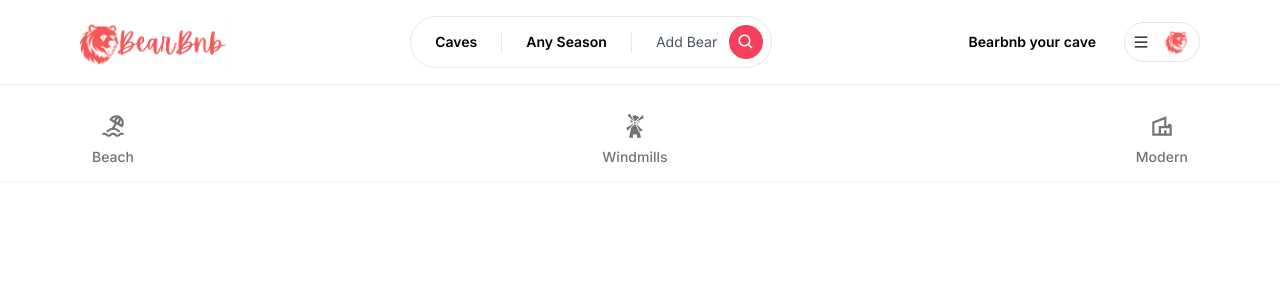
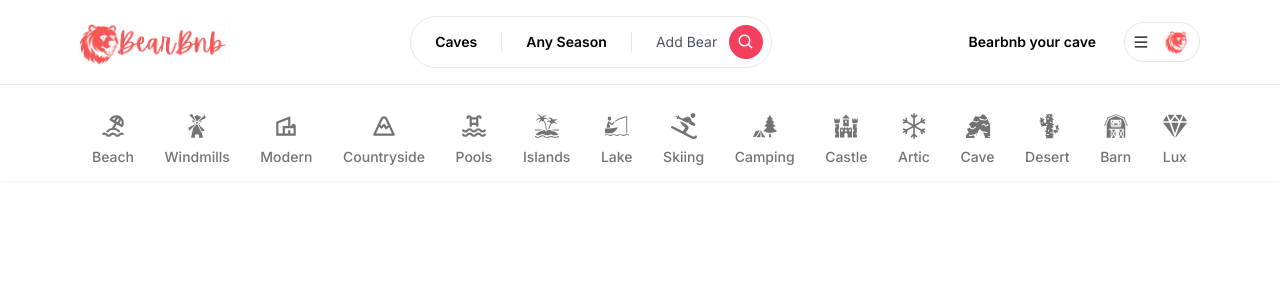
Before and after one commit to AndrewGalicia/CloneBnB, a Next.js app: page / in a window 1280 px wide. Shown: the top 300 px of the page. Built offline with nearby package versions, Linux system fonts and the light colour scheme; no server answers.

Commit message:
added categories

```diff
--- a/app/components/NavBar/Categories.tsx
+++ b/app/components/NavBar/Categories.tsx
@@ -1,10 +1,14 @@
 'use client'
 
-import { TbBeach } from "react-icons/tb";
+import { TbBeach, TbMountain, TbPool, TbPoolOff } from "react-icons/tb";
 import Container from "../Container/Container";
-import { GiWindmill } from "react-icons/gi";
+import { GiBarn, GiBoatFishing, GiCactus, GiCastle, GiCaveEntrance, GiForestCamp, GiIsland, GiWindmill } from "react-icons/gi";
 import { MdOutlineVilla } from "react-icons/md";
 import CategoryBox from "./CategoryBox";
+import { usePathname, useSearchParams } from "next/navigation";
+import { FaSkiing } from "react-icons/fa";
+import { BsSnow } from "react-icons/bs";
+import { IoDiamond } from "react-icons/io5";
 
 export const categories = [
     {
@@ -21,10 +25,80 @@
         label: 'Modern',
         icon: MdOutlineVilla,
         description: 'This property is modern!'
-    }
+    },
+    {
+        label: 'Countryside',
+        icon: TbMountain,
+        description: 'This property is in the countryside!'
+    },
+    {
+        label: 'Pools',
+        icon: TbPool,
+        description: 'This property has pools!'
+    },
+    {
+        label: 'Islands',
+        icon: GiIsland,
+        description: 'This property is an Island!'
+    },
+    {
+        label: 'Lake',
+        icon: GiBoatFishing,
+        description: 'This property on a lake!'
+    },
+    {
+        label: 'Skiing',
+        icon: FaSkiing,
+        description: 'This property has a ski!'
+    },
+    {
+        label: 'Camping',
+        icon: GiForestCamp,
+        description: 'This property on a camp!'
+    },
+    {
+        label: 'Castle',
+        icon: GiCastle,
+        description: 'This property on a castle!'
+    },
+    {
+        label: 'Artic',
+        icon: BsSnow,
+        description: 'This property has snow!'
+    },
+    {
+        label: 'Cave',
+        icon: GiCaveEntrance,
+        description: 'This property has a cave enrance!'
+    },
+    {
+        label: 'Desert',
+        icon: GiCactus,
+        description: 'This property is in the desert!'
+    },
+    {
+        label: 'Barn',
+        icon: GiBarn,
+        description: 'This property is in the Barn!'
+    },
+    {
+        label: 'Lux',
+        icon: IoDiamond,
+        description: 'This property is luxurious!'
+    },
+
 ]
 
 export default function Categories( ) {
+    const params = useSearchParams();
+    const category = params?.get('category');
+    const pathname = usePathname();
+
+    const isMainPage = pathname === '/'
+
+    if (!isMainPage) {
+        return null;
+    }
     return(
         <Container>
             <div
@@ -40,7 +114,7 @@
                     <CategoryBox
                     key={item.label}
                     label={item.label}
-                    description={item.description}
+                    selected={category === item.label}
                     icon={item.icon}
                     />
                     ))}
--- a/app/components/NavBar/CategoryBox.tsx
+++ b/app/components/NavBar/CategoryBox.tsx
@@ -1,6 +1,10 @@
 'use client'
 
+import { useSearchParams } from "next/navigation";
+import { useRouter } from "next/navigation";
+import { useCallback } from "react";
 import { IconType } from "react-icons"
+import qs from "query-string"
 
 interface CategoryBoxProps {
     icon: IconType;
@@ -9,8 +13,31 @@
 }
 
 export default function CategoryBox({icon: Icon, label, selected}: CategoryBoxProps) {
+    const router = useRouter();
+    const params = useSearchParams();
+    const handleClick = useCallback(() => {
+        let currentQuerry = {};
+        if (params) {
+            currentQuerry = qs.parse(params.toString())
+        }
+        const updatedQuery: any = {
+            ...currentQuerry,
+            category:label
+        }
+
+        if (params?.get('category' ) === label) {
+            delete updatedQuery.category;
+        }
+        const url = qs.stringifyUrl({
+            url:'/',
+            query:updatedQuery
+        }, { skipNull: true});
+        router.push(url);
+    },[label, params, router]);
     return(
+
         <div
+            onClick={handleClick}
             className={`
             flex
             flex-col
--- a/app/components/NavBar/Logo.tsx
+++ b/app/components/NavBar/Logo.tsx
@@ -7,6 +7,7 @@
     const router = useRouter();
     return (
         <Image
+            onClick={() => router.push('/')}
             alt="Logo"
             className="hidden md:block cursor-pointer"
             height={150}
--- a/package.json
+++ b/package.json
@@ -15,6 +15,7 @@
     "bcrypt": "^5.1.1",
     "next": "14.1.4",
     "next-auth": "^4.24.7",
+    "query-string": "^9.0.0",
     "react": "^18",
     "react-dom": "^18",
     "react-hook-form": "^7.51.3",
```
Also changed, not shown: 1 other file (tests, documents, lock files or other folders).
